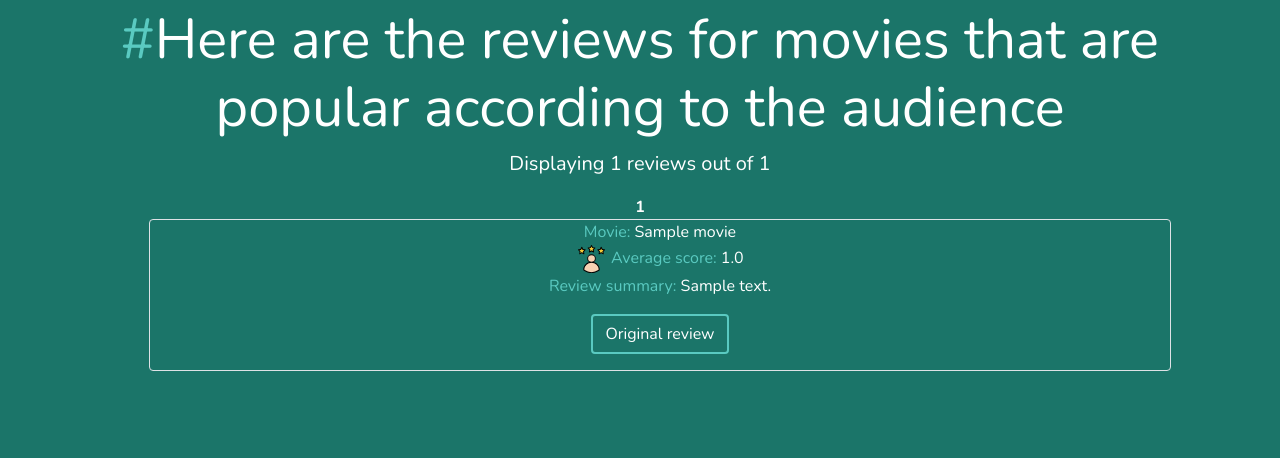
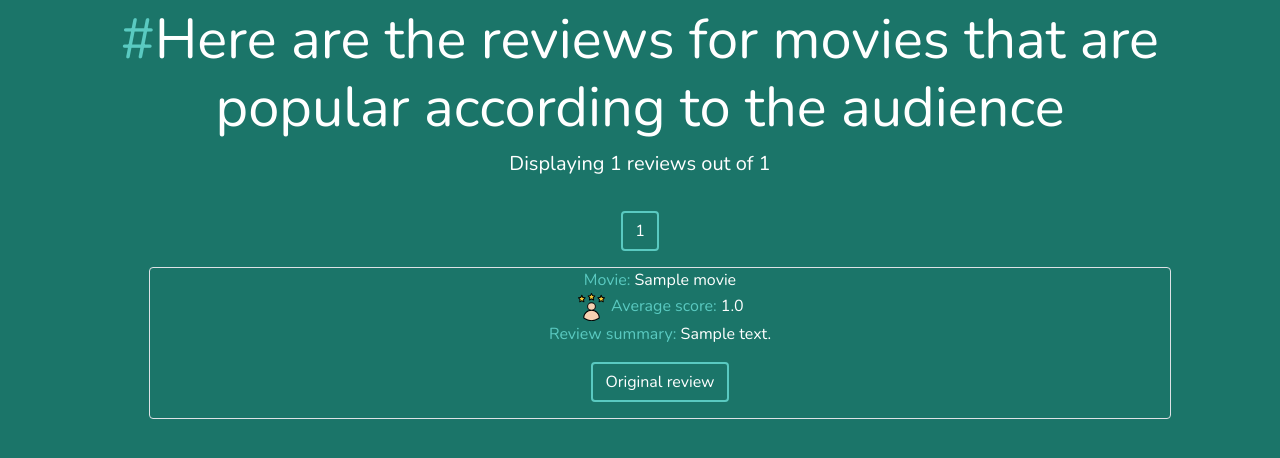
Before and after one commit to tamirdh/Critics_website_project, a Django app: page /finder/popular/ in a window 1280 px wide. Shown: the part 277-735 px from the top of the page. Run offline with Django 3.2, Linux system fonts and the light colour scheme; tables that the repository leaves empty hold one stand-in row (values such as "Sample post"); some libraries are stand-ins or nearby versions; some web fonts are replaced.

Commit message:
Pagination buttons design

```diff
--- a/SRC/APPLICATION-SOURCE-CODE/el_critico/finder/templates/movies_by_users_rating.html
+++ b/SRC/APPLICATION-SOURCE-CODE/el_critico/finder/templates/movies_by_users_rating.html
@@ -15,23 +15,23 @@
 
             <div class="dj_pang">
               {% if reviews_list.has_previous %}
-                <a href="?page=1"><<</a>
-                <a href="?page={{ reviews_list.previous_page_number }}"> <</a>
+                <button id = "search_btn" class="btn btn-outline-success my-2 my-sm-3"><a class="text-white" href="?page=1"><<</a></button>
+                <button id = "search_btn" class="btn btn-outline-success my-2 my-sm-3"><a class="text-white" href="?page={{ reviews_list.previous_page_number }}"> <</a></button>
 
               {% endif %}
 
               {% for num in reviews_list.paginator.page_range %}
                   {% if reviews_list.number == num %}
-                      <strong>{{ num }}</strong>
+                      <button id = "search_btn" class="btn btn-outline-success my-2 my-sm-3"><strong class="text-white">{{ num }}</strong></button>
                   {% elif num > reviews_list.number|add:'-3' and num < reviews_list.number|add:'3' %}
-                      <a href="?page={{ num }}">{{ num }}</a>
+                      <button id = "search_btn" class="btn btn-outline-success my-2 my-sm-3"><a class="text-white" href="?page={{ num }}">{{ num }}</a></button>
                       {% endif %}
                     {% endfor %}
 
 
               {% if reviews_list.has_next %}
-                <a href="?page={{ reviews_list.next_page_number }}">> </a>
-                <a href="?page={{ reviews_list.paginator.num_pages }}">>></a>
+                <button id = "search_btn" class="btn btn-outline-success my-2 my-sm-3"><a class="text-white" href="?page={{ reviews_list.next_page_number }}">> </a></button>
+                <button id = "search_btn" class="btn btn-outline-success my-2 my-sm-3"><a class="text-white" href="?page={{ reviews_list.paginator.num_pages }}">>></a></button>
               {% endif %}
               </div>
 
```
